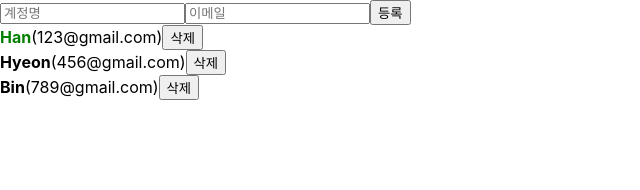
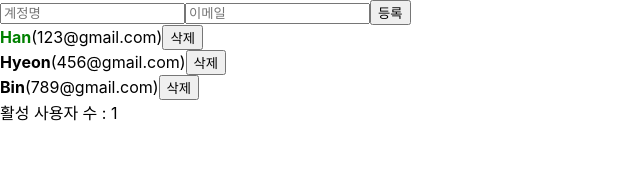
Before and after one commit to HanHyeonBin/Portfolio, a React (Create React App) app in the folder React/begin-react/: page / in a window 1280 px wide. Shown: the top 190 px of the page, without its empty margins (0-640 px from the left). Built offline with nearby package versions, Linux system fonts and the light colour scheme.

Commit message:
useMemo 컴포넌트 최적화

```diff
--- a/React/begin-react/src/App.js
+++ b/React/begin-react/src/App.js
@@ -1,6 +1,11 @@
-import React, { useRef, useState } from "react";
+import React, { useRef, useState, useMemo } from "react";
 import UserList from "./UserList";
 import CreateUser from "./CreateUser";
+
+function counActiveUsers(users) {
+  console.log("활성 사용자 수를 세는중...");
+  return users.filter((user) => user.active).length;
+}
 
 function App() {
   const [inputs, setInputs] = useState({
@@ -66,6 +71,8 @@
     );
   };
 
+  const count = useMemo(() => counActiveUsers(users), [users]);
+
   return (
     <>
       <CreateUser
@@ -75,6 +82,7 @@
         onCreate={onCreate}
       />
       <UserList users={users} onRemove={onRemove} onToggle={onToggle} />
+      <div>활성 사용자 수 : {count}</div>
     </>
   );
 }
--- a/React/begin-react/src/UserList.js
+++ b/React/begin-react/src/UserList.js
@@ -2,18 +2,11 @@
 
 function User({ user, onRemove, onToggle }) {
   const { username, email, id, active } = user;
+
   useEffect(() => {
-    console.log("컴포넌트가 화면에 나타남");
-    // props -> state
-    // REST API
-    // D3 Video.js
-    // setInterval, setTimeou
-    return () => {
-      // clearInterval, clearTimeout
-      // 라이브러리 인스턴스 제거
-      console.log("컴포넌트가 화면에서 사라짐");
-    };
-  }, []);
+    console.log(user);
+  });
+
   return (
     <div>
       <b
```
